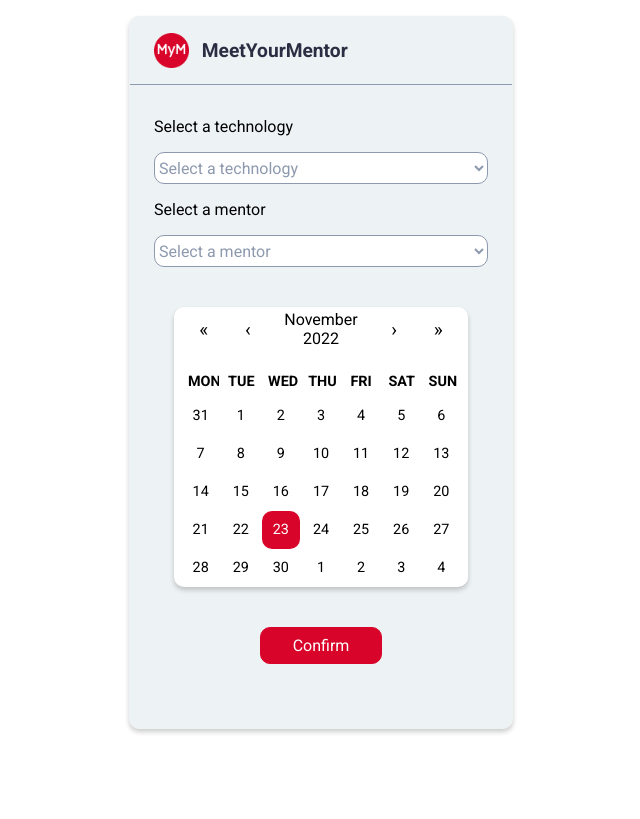
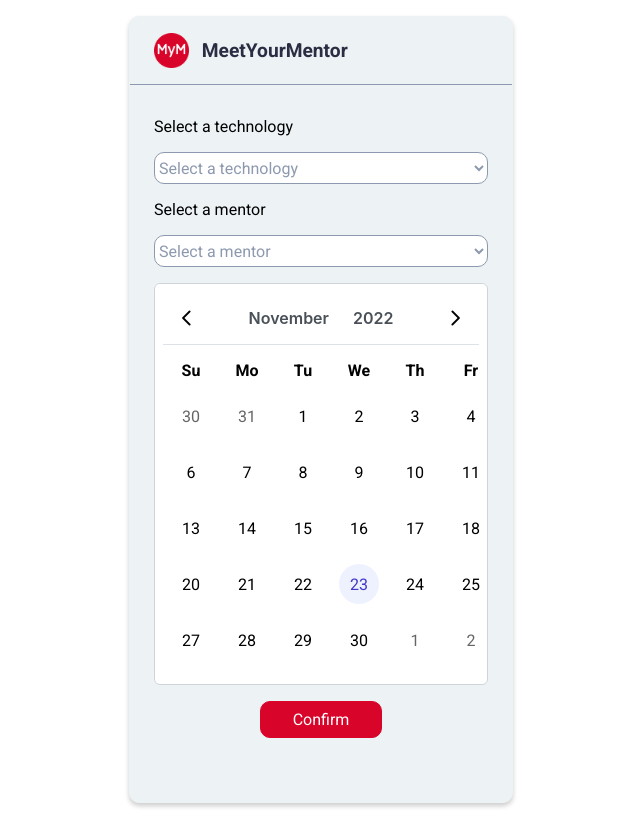
Before and after one commit to SaadiaELF/MeetYourBuddy, a React (Create React App) app: page / in a window 1280 px wide. Shown: the whole page, without its empty margins (319-959 px from the left). Built offline with nearby package versions, Linux system fonts and the light colour scheme.

Commit message:
test calendar

```diff
--- a/package.json
+++ b/package.json
@@ -5,6 +5,8 @@
   "dependencies": {
     "@codeyourfuture/eslint-config-standard": "^3.0.3",
     "cross-env": "^7.0.3",
+    "primeicons": "^6.0.1",
+    "primereact": "^8.7.2",
     "react": "^18.2.0",
     "react-calendar": "^4.0.0",
     "react-dom": "^18.2.0",
--- a/src/components/Card/Card.js
+++ b/src/components/Card/Card.js
@@ -1,13 +1,17 @@
 import React, { useState } from "react";
 import Dropdown from "../Dropdown/Dropdown";
 import mentors from "../../data/mentors";
-import Calendar from "react-calendar";
+// import Calendar from "react-calendar";
+import { Calendar } from "primereact/calendar";
+import "primereact/resources/themes/lara-light-indigo/theme.css";
+import "primereact/resources/primereact.min.css";
+import "primeicons/primeicons.css";
 import Button from "../Button/Button";
-import "react-calendar/dist/Calendar.css";
+// import "react-calendar/dist/Calendar.css";
 
 const Card = () => {
   const technologies = ["HTML", "CSS", "Javascript", "React"];
-  const [date, setDate] = useState(new Date());
+  const [date, setDate] = useState([new Date()]);
   // const [selected, setSelected] = useState("");
 
   const handleMentorsDropdown = (e) => {
@@ -23,7 +27,7 @@
       ));
     });
     console.log(datesArr, new Date());
-    setDate(new Date(2022, 10, 19), new Date(2022, 10, 22));
+    setDate(datesArr);
   };
   return (
     <div className="card">
@@ -44,7 +48,12 @@
           option="mentor"
           options={mentors}
         />
-        <Calendar onChange={setDate} value={date} />
+        <Calendar
+          inline
+          selectionMode="multiple"
+          onChange={setDate}
+          value={date}
+        />
         <Button />
       </div>
     </div>
--- a/src/data/mentors.js
+++ b/src/data/mentors.js
@@ -26,9 +26,8 @@
       "11/15/2022": ["11:00"],
       "11/16/2022": ["10:10"],
       "11/17/2022": ["12:00"],
-      "11/18/2022": ["15:10"],
       "11/19/2022": ["12:00"],
-      "11/20/2022": ["12:00"],
+      "11/25/2022": ["12:00"],
     },
   },
 ];
```
Also changed, not shown: 1 other file (tests, documents, lock files or other folders).
